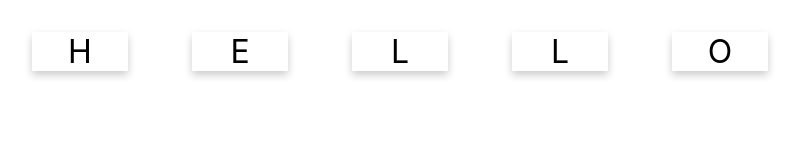
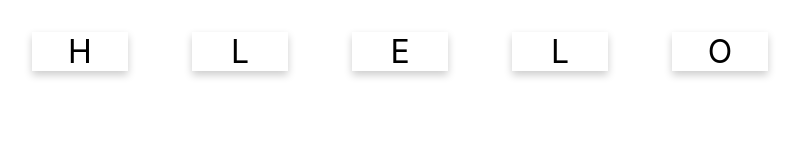
Before and after one commit to suraw00t/3SA03, a React (Create React App) app: page / in a window 1280 px wide. Shown: the top 160 px of the page, without its empty margins (0-805 px from the left). Built offline with nearby package versions, Linux system fonts and the light colour scheme.

Commit message:
fix attempt

```diff
--- a/src/WordCard.js
+++ b/src/WordCard.js
@@ -37,7 +37,7 @@ export default function WordCard(props){
 
     return (
         <div>
-        { Array.from(props.value).map((c, i) => <CharacterCard value={c} key={i} activationHandler={activationHandler}/>) }
+        { Array.from(state.chars).map((c, i) => <CharacterCard value={c} key={i} activationHandler={activationHandler} attempt={state.attempt}/>) }
         </div>
     );
 }
```
